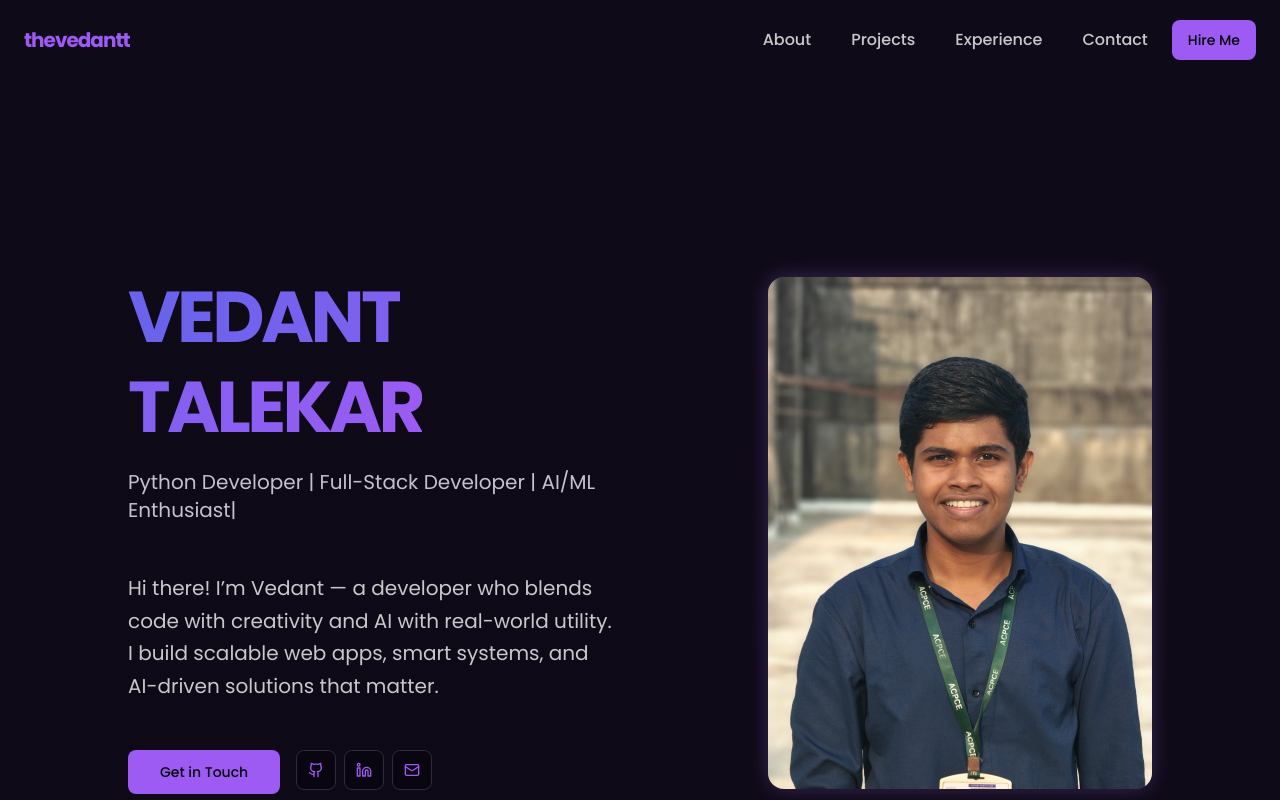
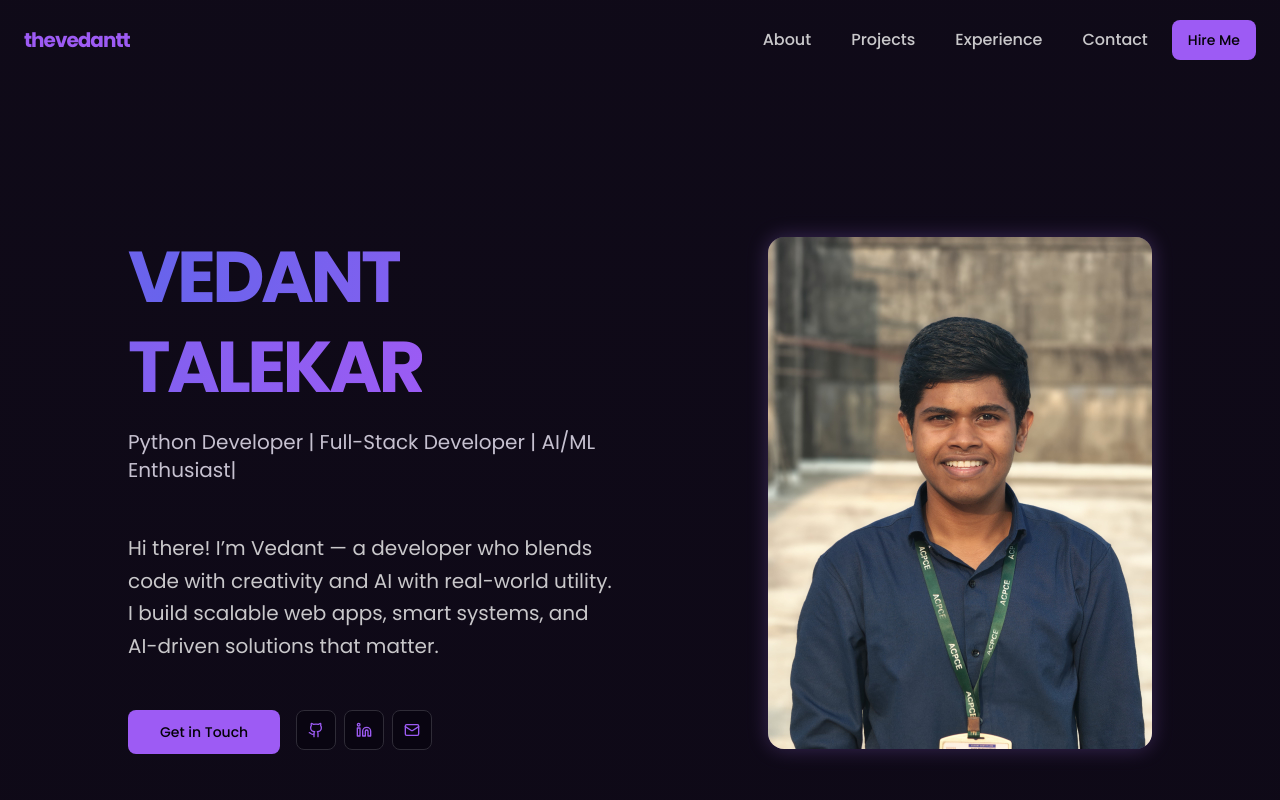
Before and after one commit to thevedantt/PORTFOLIO, a Next.js app: page / in a window 1280 px wide. Shown: the top 800 px of the page. Built offline with nearby package versions, Linux system fonts and the light colour scheme.

Commit message:
Hero: keep original sizes; shift section upward with negative margin

```diff
--- a/components/sections/hero.tsx
+++ b/components/sections/hero.tsx
@@ -6,7 +6,7 @@ import Typewriter from "@/components/ui/typewriter";
 
 export default function Hero() {
   return (
-    <section id="home" className="page-container section">
+    <section id="home" className="page-container section -mt-6 md:-mt-10">
       <div className="grid items-center gap-10 md:grid-cols-2">
         {/* Left: text */}
         <div className="stack-lg text-left">
```
